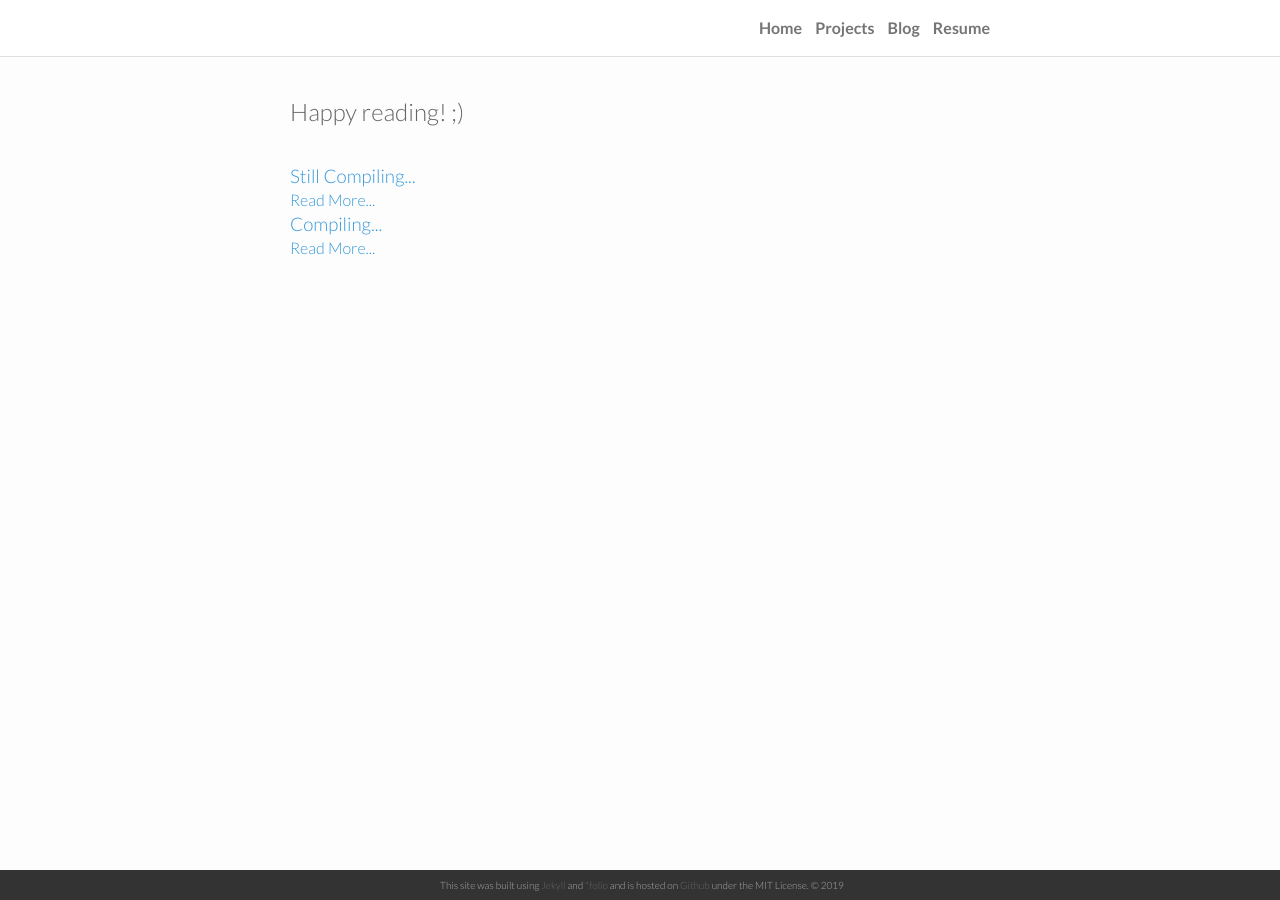
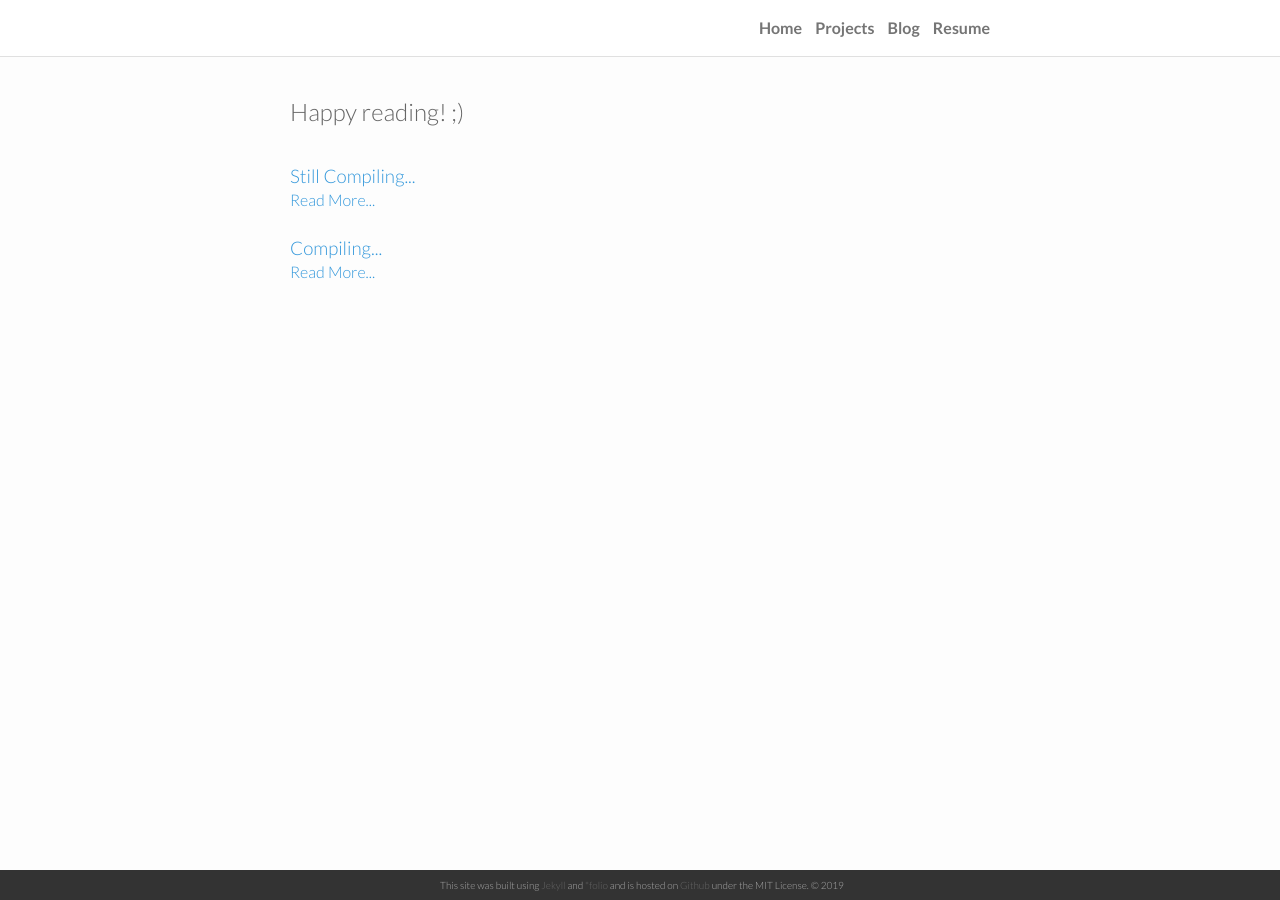
Before and after one commit to RachithP/rp.github.io, a Jekyll site: the page built from blog.md, in a window 1280 px wide. Built offline with Jekyll 4.4.1, drawn with Linux system fonts in a browser that asks for light colours.

Commit message:
Update blog.md

```diff
--- a/blog.md
+++ b/blog.md
@@ -14,7 +14,7 @@ order: 3
         {{ post.excerpt }}
       </div>
       <a href="{{ site.baseurl }}{{ post.url }}" class="read-more">Read More...</a>
-      <br />
     </article>
+    <br/>
   {% endfor %}
 </div>
```
